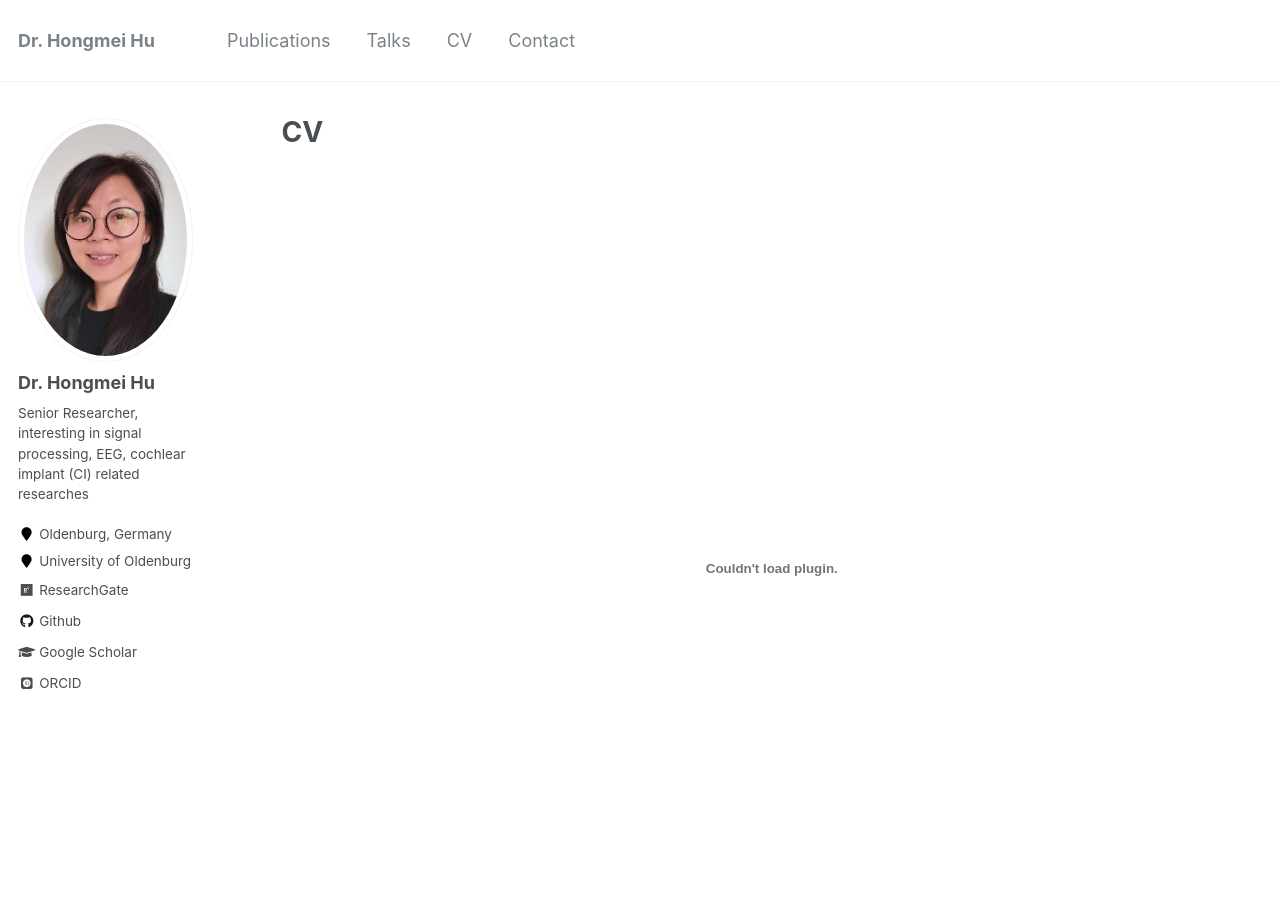
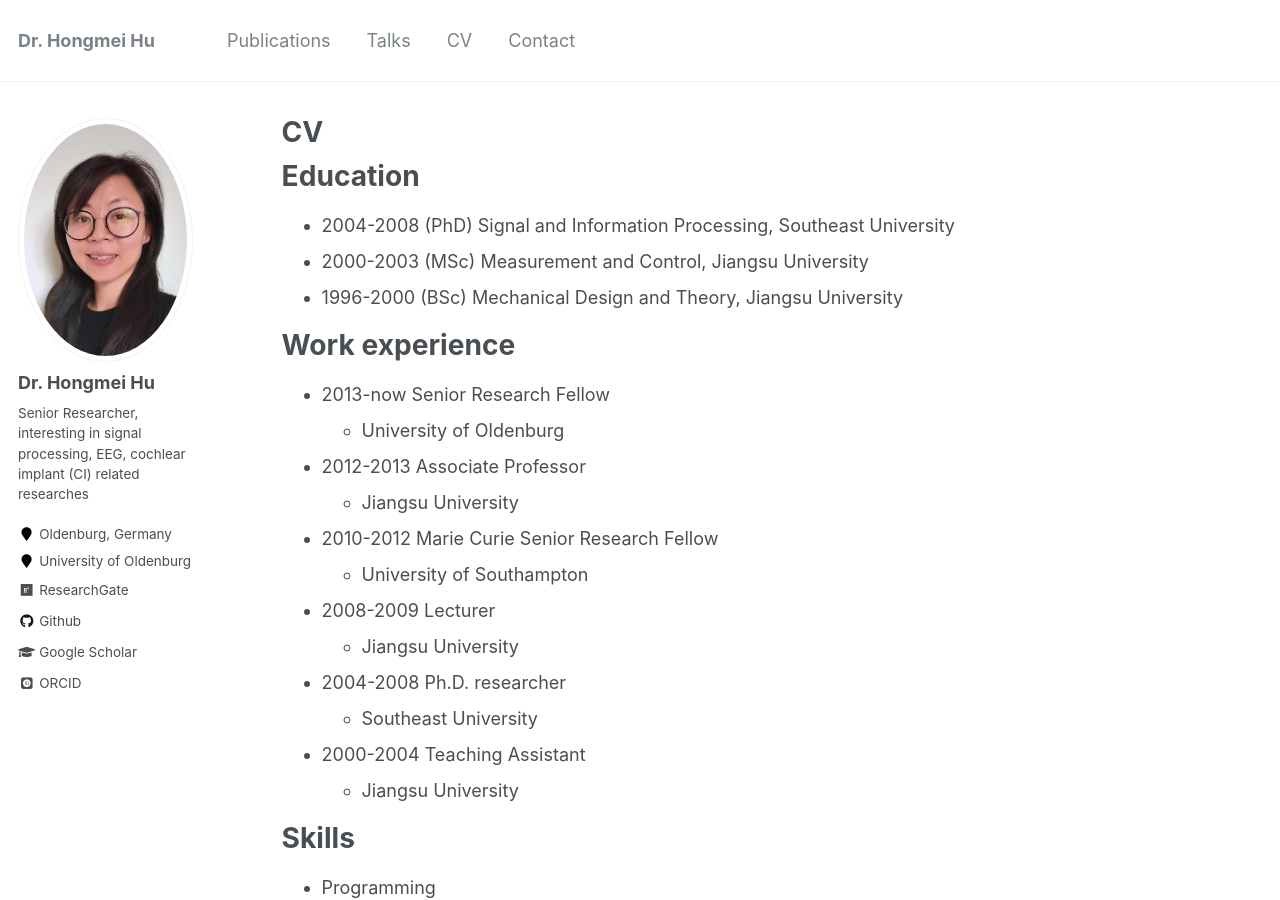
Before and after one commit to HongmeiHu/HongmeiHu.github.io, a Jekyll site: the page built from _pages/cv.md, in a window 1280 px wide and 900 px high. Built offline with Jekyll 4.4.1, drawn with Linux system fonts in a browser that asks for light colours; some web fonts are replaced.

Commit message:
Update cv.md
This was supposed to be able have pdfview, but it doesn't work for me so far.

```diff
--- a/_pages/cv.md
+++ b/_pages/cv.md
@@ -9,7 +9,7 @@ redirect_from:
 
 {% include base_path %}
 
-<embed src="https://hongmeihu.github.io/files/Hu_CV_2023.pdf" type="application/pdf" width="600px" height="500px" />
+<!---<embed src="https://hongmeihu.github.io/files/Hu_CV_2023.pdf" type="application/pdf" width="600px" height="500px" />  --->
 
 Education
 ======
```
